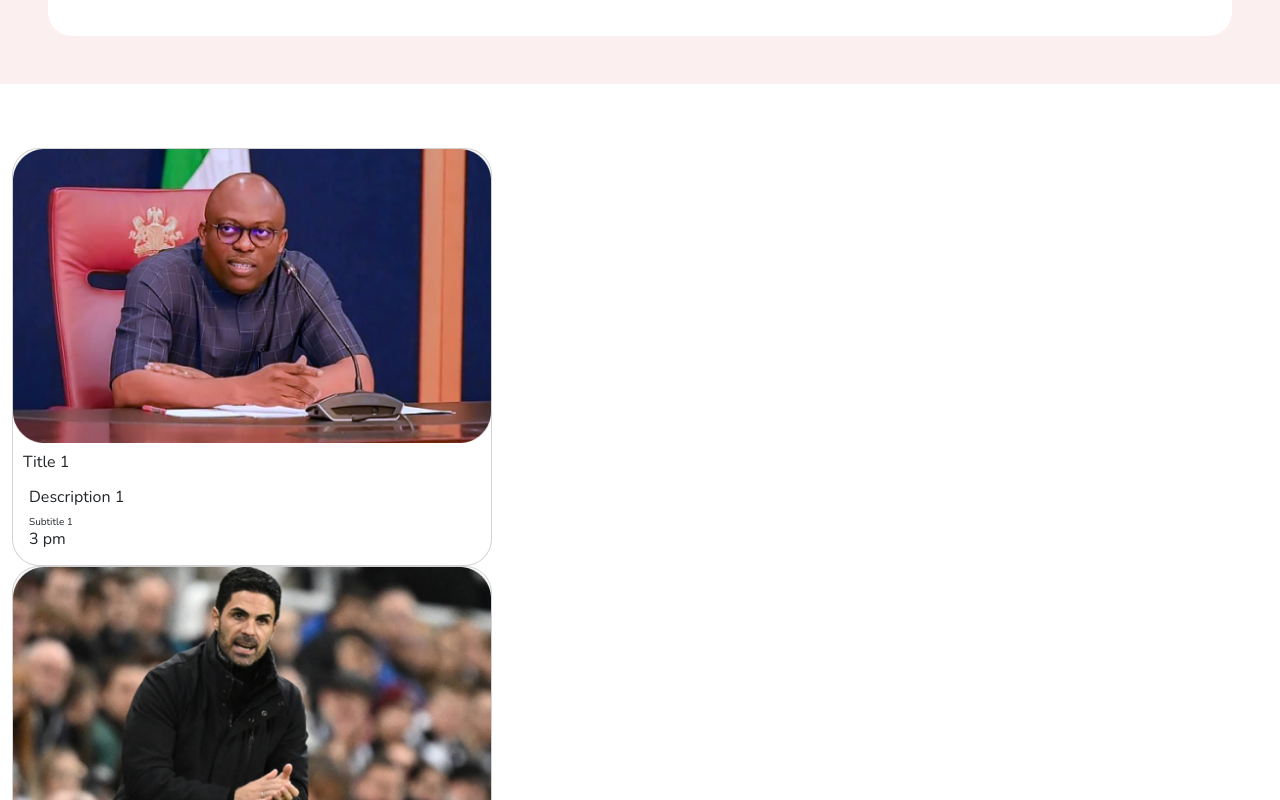
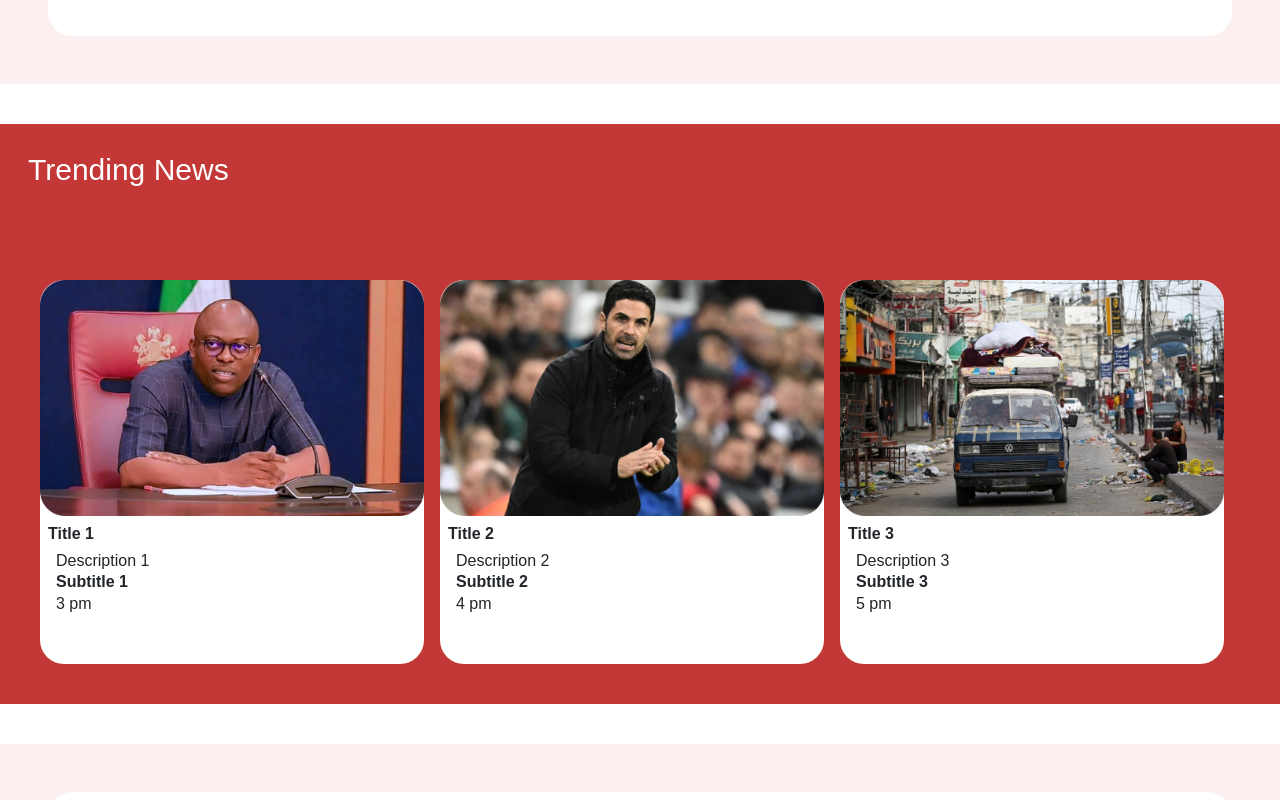
Before and after one commit to CheckUpdateBuilds/checkupdate, a React (Vite) app: page / in a window 1280 px wide. Shown: the part 440-1240 px from the top of the page. Built offline with nearby package versions, Linux system fonts and the light colour scheme.

Commit message:
Unto the next. Navbar complete, footer complete, card --almost, now I receive the card details from dataPage a shade of the backendDataPage, unto next -- Fully do card and carousel to trending news div then work on other pages, and work may be done in the front end!

```diff
--- a/src/App.jsx
+++ b/src/App.jsx
@@ -28,6 +28,7 @@ function App() {
   return (
     <div className='overflow-hidden'>
       <Navbar/>
+      <div className="bg-transparent block md:hidden h-[180px] " ></div>
       <Ads/>
       <Routes>
         <Route path='/' element={<Home/>} />
--- a/src/Components/Ads.jsx
+++ b/src/Components/Ads.jsx
@@ -3,7 +3,7 @@
 const Ads = () => {
   return (
     <>
-      <div className="bg-companyLightRed font-Nunito pt-[180px] md:pt-[unset]">
+      <div className="bg-companyLightRed font-Nunito -[180px] md:pt-[unset]">
           <div className="h-[40px] bg-companyWhite"></div>
           <div className="rounded-3xl bg-companyWhite p-5 m-5 text-center font-bold tex">
               <p>Advertise Your Products and Services Here!!!</p>
--- a/src/Components/Card.css
+++ /dev/null
@@ -1,34 +0,0 @@
-@import url('https://fonts.googleapis.com/css2?family=Nunito:ital,wght@0,200..1000;1,200..1000&display=swap');
-
-body {
-    margin: 0;
-    padding: 0;
-    font-family: 'Nunito', sans-serif;
-}
-
-.card {
-    background-color: white;
-    max-width: 30rem;
-    border-radius: 27px;
-}
-
-img {
-    width: fit-content;
-    /* border-radius: 20px; */
-    /* border-top-left-radius: 20px !important;
-    border-top-right-radius: 20px !important; */
-}
-
-h5 {
-    padding-top: 10px;
-    padding-left: 10px;
-    font-size: 13px;
-}
-
-h4, h6 {
-    font-size: 10px;
-}
-
-.card-text {
-    font-size: 10px !important;
-}
--- a/src/Components/Card.jsx
+++ b/src/Components/Card.jsx
@@ -1,17 +1,16 @@
 // import React from 'react'
-import "./Card.css"
 import PropTypes from "prop-types";
 
 
 const Card = ({ title, description, subTitle, time, image }) => {
   return (
     <>
-        <div className="card">
-          <img className="card-img-top" src={image} alt="img" />
-          <h5>{title}</h5>
-          <div className="card-body">
-            <h4 className="card-title">{description}</h4>
-            <p className="card-text">{subTitle}</p>
+        <div className="bg-companyWhite rounded-3xl h-96 mt-4 ">
+          <img className="" src={image} alt="img" />
+          <h5 className="p-2 font-bold" >{title}</h5>
+          <div className="pl-4">
+            <h4 className="">{description}</h4>
+            <p className=" font-semibold">{subTitle}</p>
             <h6>{time} pm</h6>
           </div>
         </div>
--- a/src/pages/Home.jsx
+++ b/src/pages/Home.jsx
@@ -8,11 +8,11 @@ import { trendingNewData } from "../trendingNewsData";
 const Home = () => {
   return (
     <>
-      <div className="wrapper">
-        <div className="container text-white wrapper">
-          <p>Trending News</p>
+      <div className="bg-companyRed font-Nunito ">
+        <div className="p-7 text-3xl text-white">
+          <p className="" >Trending News</p>
         </div>
-        <div className="container gap-3 carddy">
+        <div className="p-10 gap-3 bg-companyRed block md:flex ">
           {trendingNewData.map((newsData, index) => (
             <Card
               key={index}
@@ -22,7 +22,6 @@ const Home = () => {
               subTitle={newsData.subTitle}
               time={newsData.time}
             />
-
           ))}
           <br />
 
```
Lines whose indentation alone changed are shown as unchanged.
